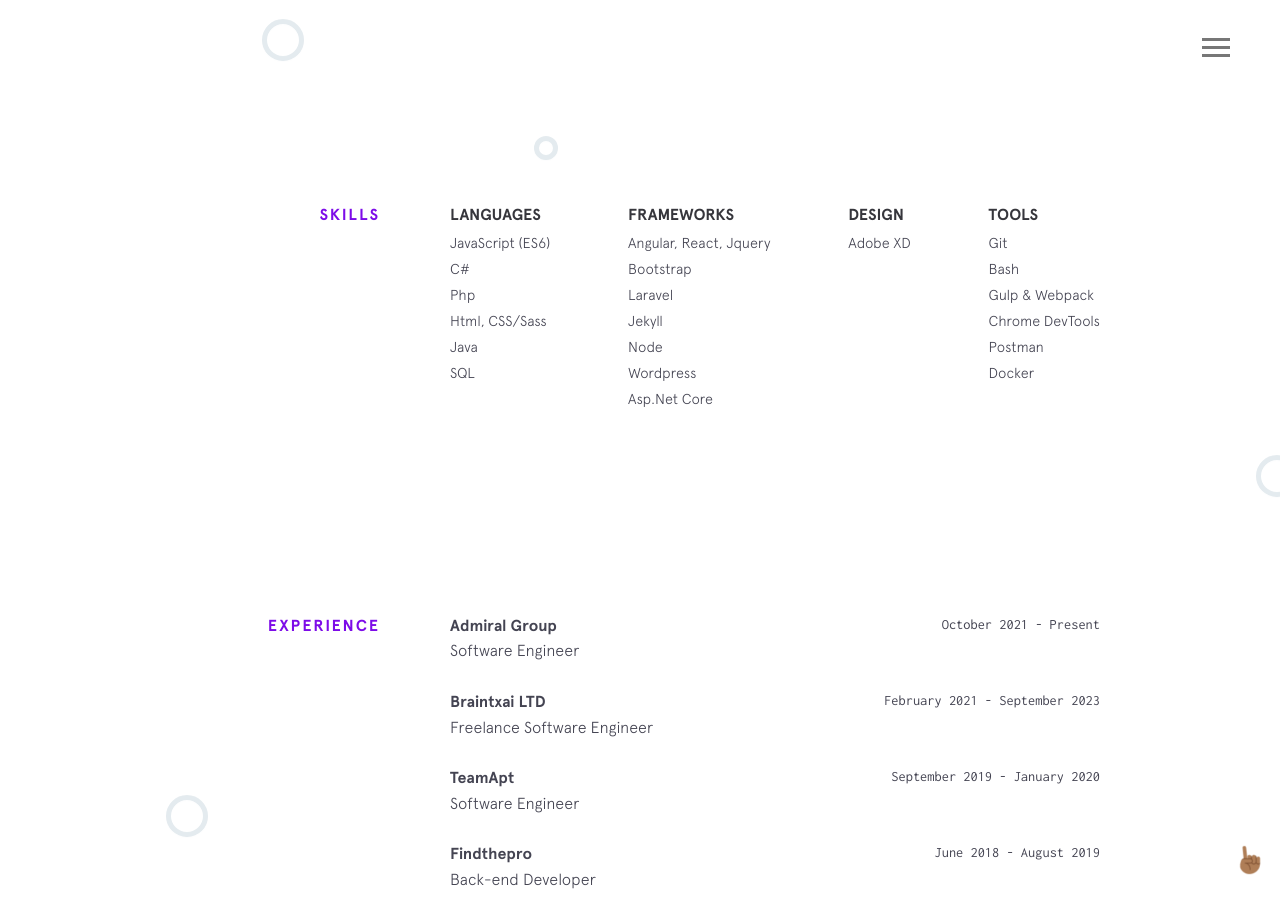
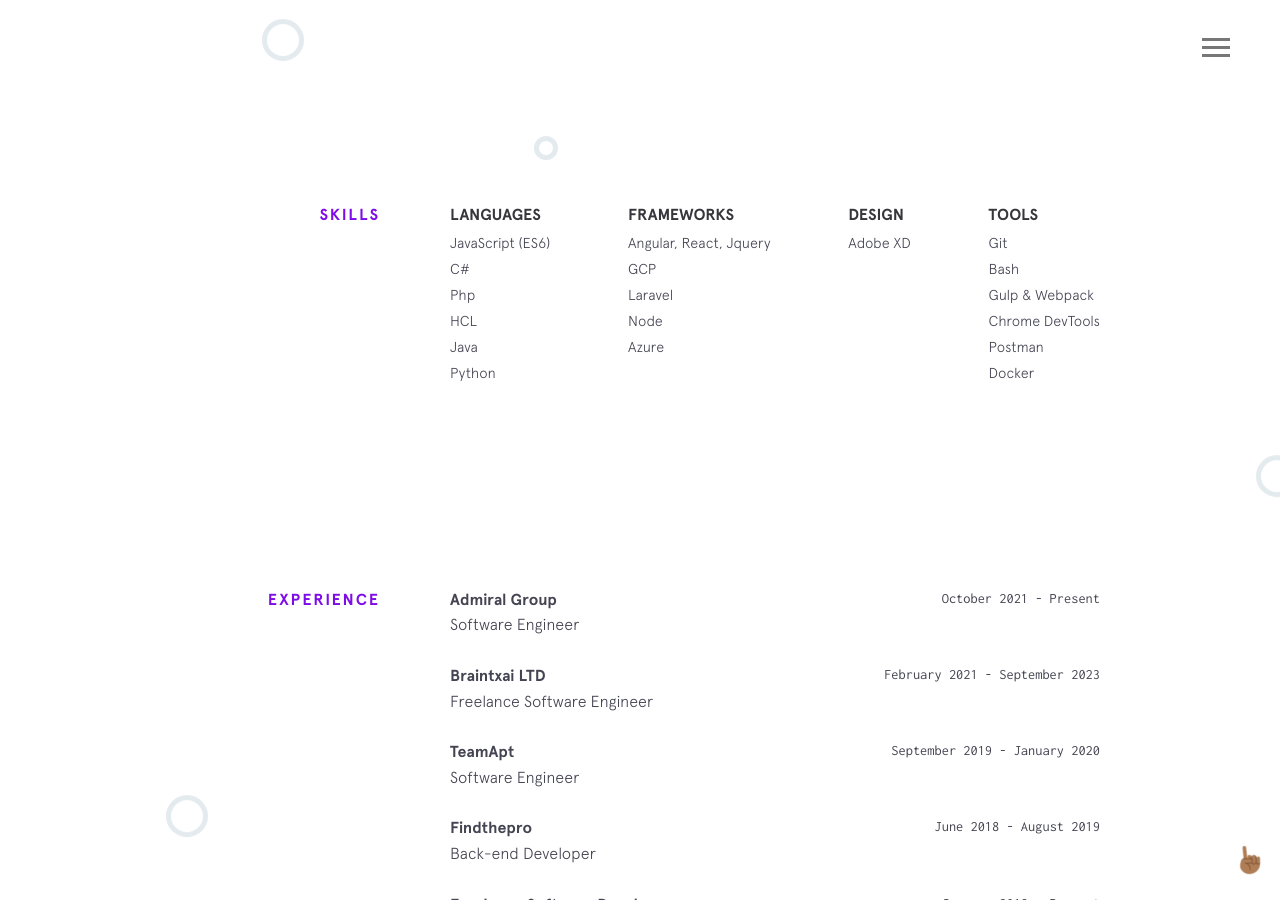
Before and after one commit to netEmmanuel/netemmanuel.github.io, a Jekyll site: the page built from index.html, in a window 1280 px wide and 900 px high, scrolled down 912 px. Built offline with Jekyll 4.4.1, drawn with Linux system fonts in a browser that asks for light colours.

Commit message:
Update skills.yml

```diff
--- a/_data/skills.yml
+++ b/_data/skills.yml
@@ -2,18 +2,17 @@ languages:
   - item: JavaScript (ES6)
   - item: C#
   - item: Php
-  - item: Html, CSS/Sass
+  - item: HCL
   - item: Java
-  - item: SQL
+  - item: Python
+
 
 frameworks:
   - item: Angular, React, Jquery
-  - item: Bootstrap
+  - item: GCP
   - item: Laravel
-  - item: Jekyll
   - item: Node
-  - item: Wordpress
-  - item: Asp.Net Core
+  - item: Azure
 
 tools:
   - item: Git
```
